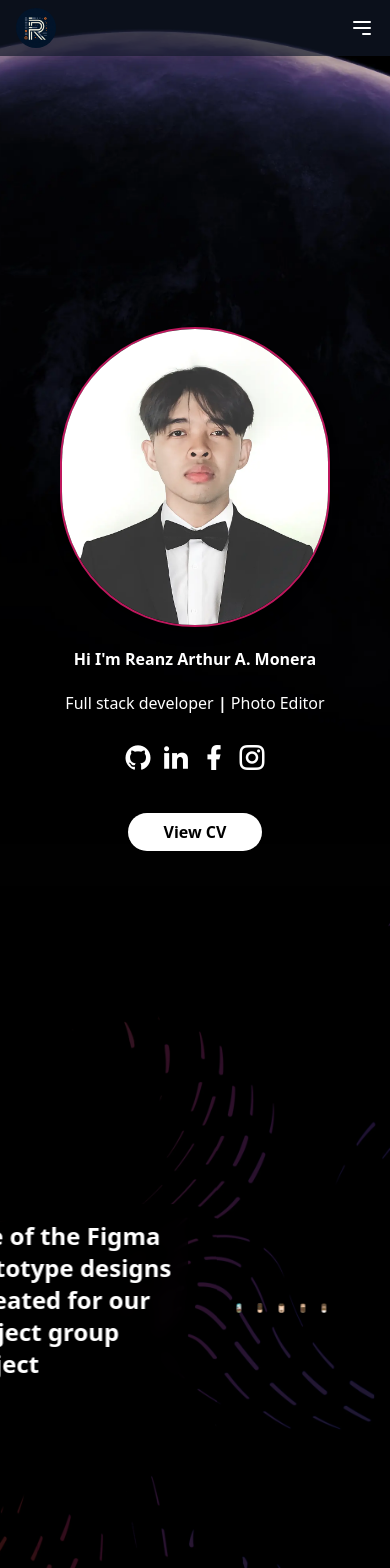
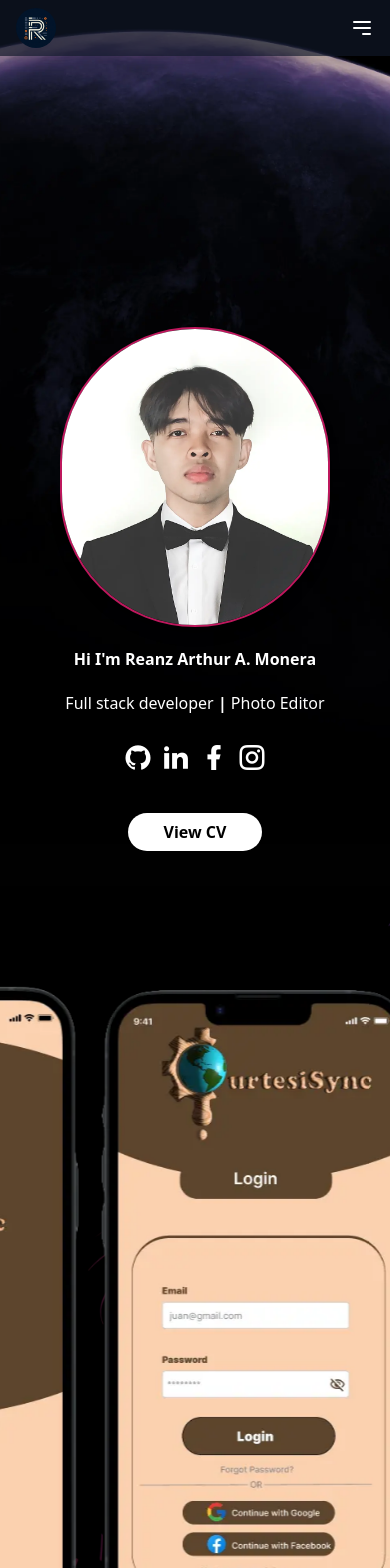
Before and after one commit to reqbahrf/MyPortfolio-react-app, a React (Vite) app: page / in a window 390 px wide. Shown: the top 1568 px of the page. Built offline with nearby package versions, Linux system fonts and the light colour scheme; no server answers.

Commit message:
feat: Introduce responsive styles for small mobile devices

```diff
--- a/src/App.css
+++ b/src/App.css
@@ -131,6 +131,14 @@ body {
   border-radius: 12px;
   box-shadow: 0 4px 8px rgba(0, 0, 0, 0.2);
   transition: transform 0.3s ease;
+}
+
+@media (max-width: 480px) {
+  .slide-image {
+    width: 85vw;
+    min-width: 320px;
+    max-width: 450px;
+  }
 }
 
 .slide-image:hover {
```
